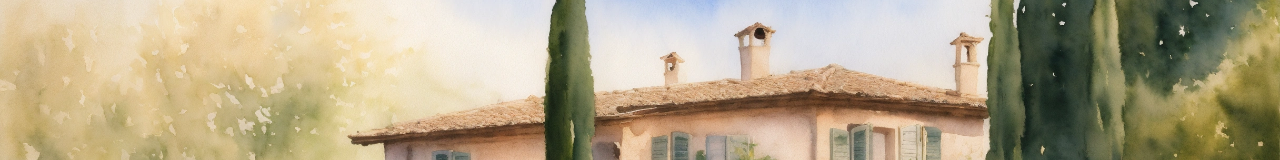
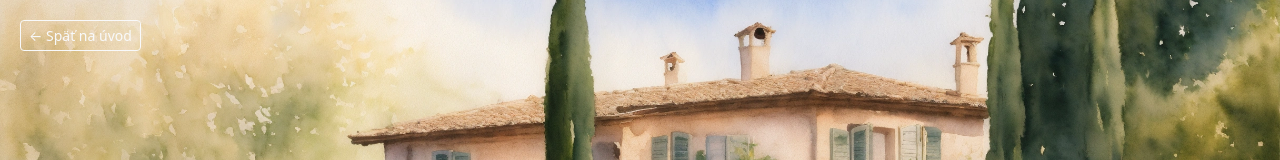
Before and after one commit to zuzanaSKB/la-mia-casa, a React (Vite) app in the folder my-app-fe/: page /login in a window 1280 px wide. Shown: the top 160 px of the page. Built offline with nearby package versions, Linux system fonts and the light colour scheme.

Commit message:
add back button

```diff
--- a/my-app-fe/src/components/login.jsx
+++ b/my-app-fe/src/components/login.jsx
@@ -46,6 +46,11 @@
       className="container d-flex justify-content-center align-items-center"
       style={{ minHeight: "100vh" }}
     >
+      <div style={{ position: "absolute", top: "20px", left: "20px" }}>
+        <button className="btn btn-outline-light btn-sm" onClick={() => navigate('/')}>
+          ← Späť na úvod
+        </button>
+      </div>
       <div
         className="login-box p-4"
         style={{
--- a/my-app-fe/src/components/registration.jsx
+++ b/my-app-fe/src/components/registration.jsx
@@ -51,6 +51,11 @@
 
   return (
     <div className="container d-flex justify-content-center align-items-center" style={{ minHeight: "90vh" }}>
+      <div style={{ position: "absolute", top: "20px", left: "20px" }}>
+        <button className="btn btn-outline-light btn-sm" onClick={() => navigate('/')}>
+          ← Späť na úvod
+        </button>
+      </div>
       <div className="registration-box p-4" style={{
         backgroundColor: "rgba(255, 255, 255, 0.2)",
         borderRadius: "15px",
```
